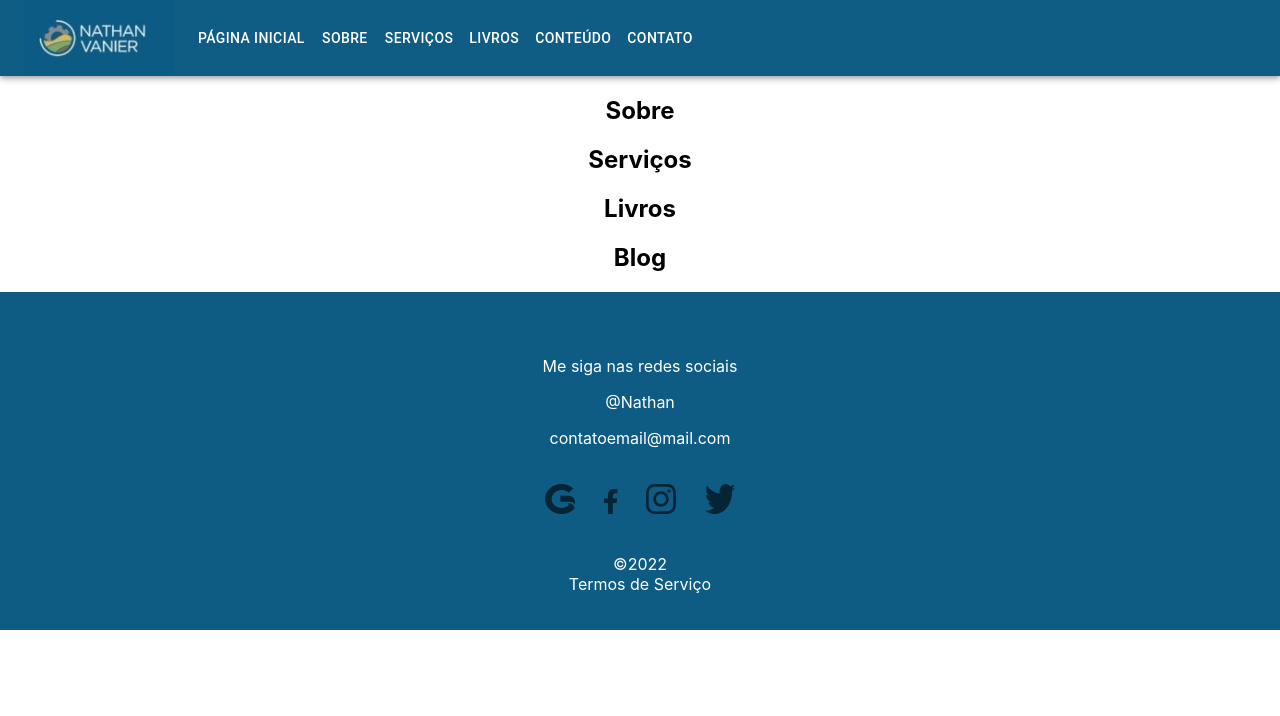
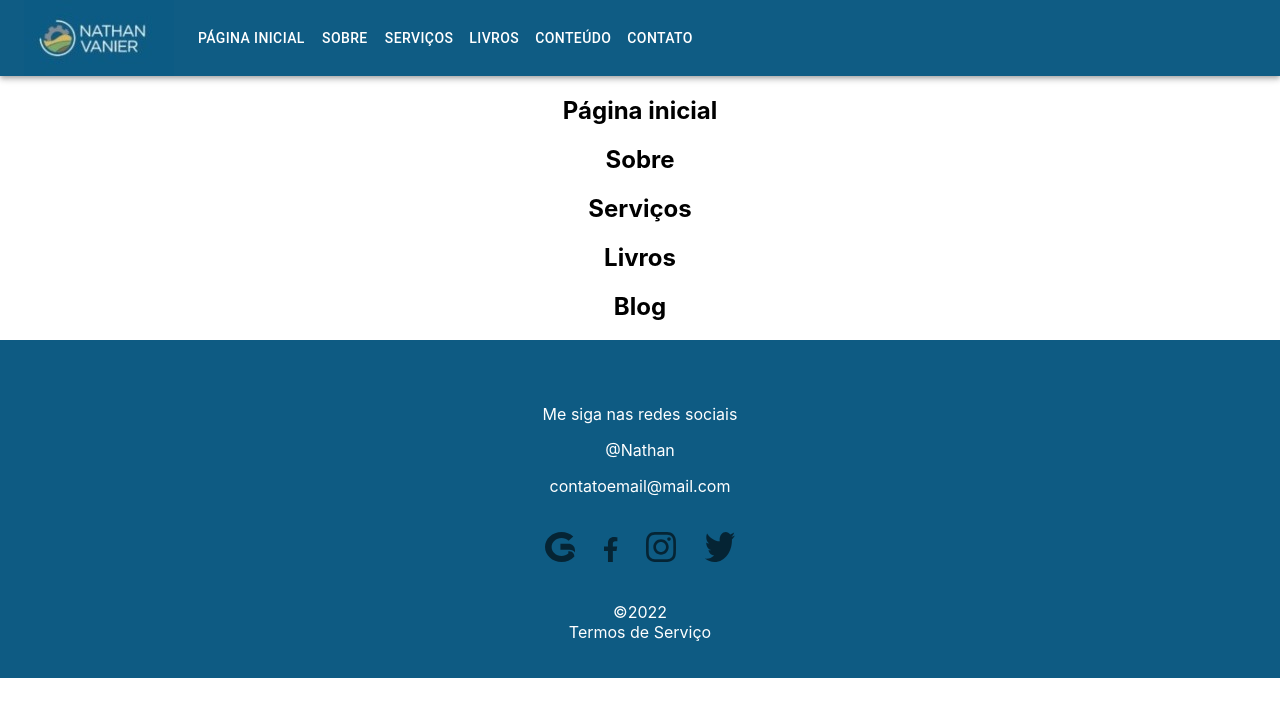
Before and after one commit to m4goth/nathan-personal-website, a React (Create React App) app: page / in a window 1280 px wide. Shown: the top 716 px of the page. Built offline with nearby package versions, Linux system fonts and the light colour scheme.

Commit message:
dado inicio a página inicial

```diff
--- a/src/components/pag-inicial.js
+++ b/src/components/Inicio.js
@@ -4,9 +4,10 @@
 // import Paper from '@mui/material/Paper';
 // import Grid from '@mui/material/Grid';
 
-// import foto from '../../images/foto.png'
+// // import foto from '../../images/foto.png'
 
-// const grade = () => {
+// // const Inicio = () => {
+// export function Inicio(){
 
 // const Item = styled(Paper)(({ theme }) => ({
 //   backgroundColor: theme.palette.mode === 'dark' ? '#1A2027' : '#fff',
@@ -20,9 +21,9 @@
 //         return(
 //             <Box sx={{ flexGrow: 1 }}>
 //             <Grid container spacing={2}>
-//                 <Grid item xs={8}>
+//                 {/* <Grid item xs={8}>
 //                     <img src={foto} alt="foto"></img>
-//                 </Grid>
+//                 </Grid> */}
 //                 <Grid item xs={4}>
 //                 <Item>xs=4</Item>
 //                 </Grid>
@@ -38,4 +39,8 @@
 //     };
 // };
 
-// export default grade;
+// export default Inicio;
+
+export function Inicio(){
+    return <h2>Página inicial</h2>
+}
--- a/src/pages/Home.js
+++ b/src/pages/Home.js
@@ -2,10 +2,12 @@ import { Blog } from "../components/Blog";
 import { Livros } from "../components/Livros";
 import { Servicos } from "../components/Servicos";
 import { Sobre } from "../components/Sobre";
+import { Inicio } from "../components/Inicio"
 
 export function Home() {
     return (
         <section>
+            <Inicio></Inicio>
             <Sobre></Sobre>
             <Servicos></Servicos>
             <Livros></Livros>
```
